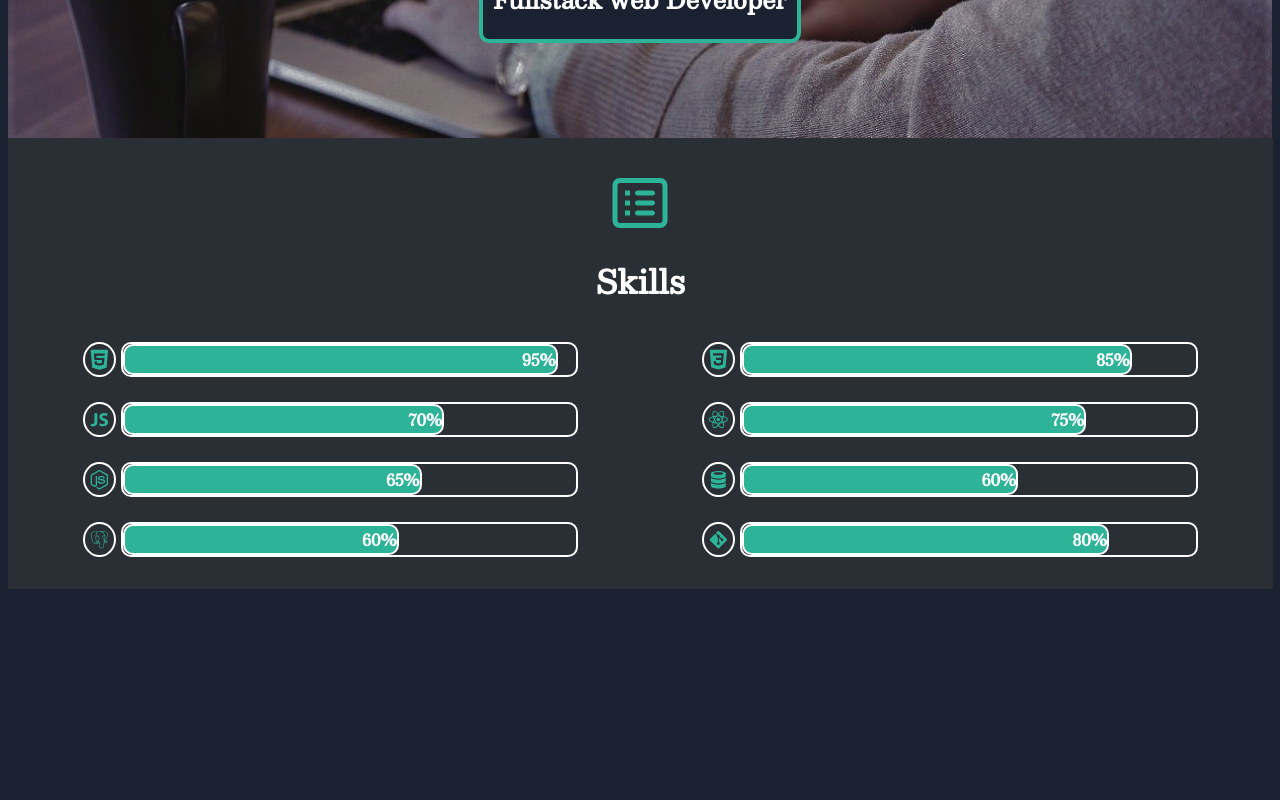
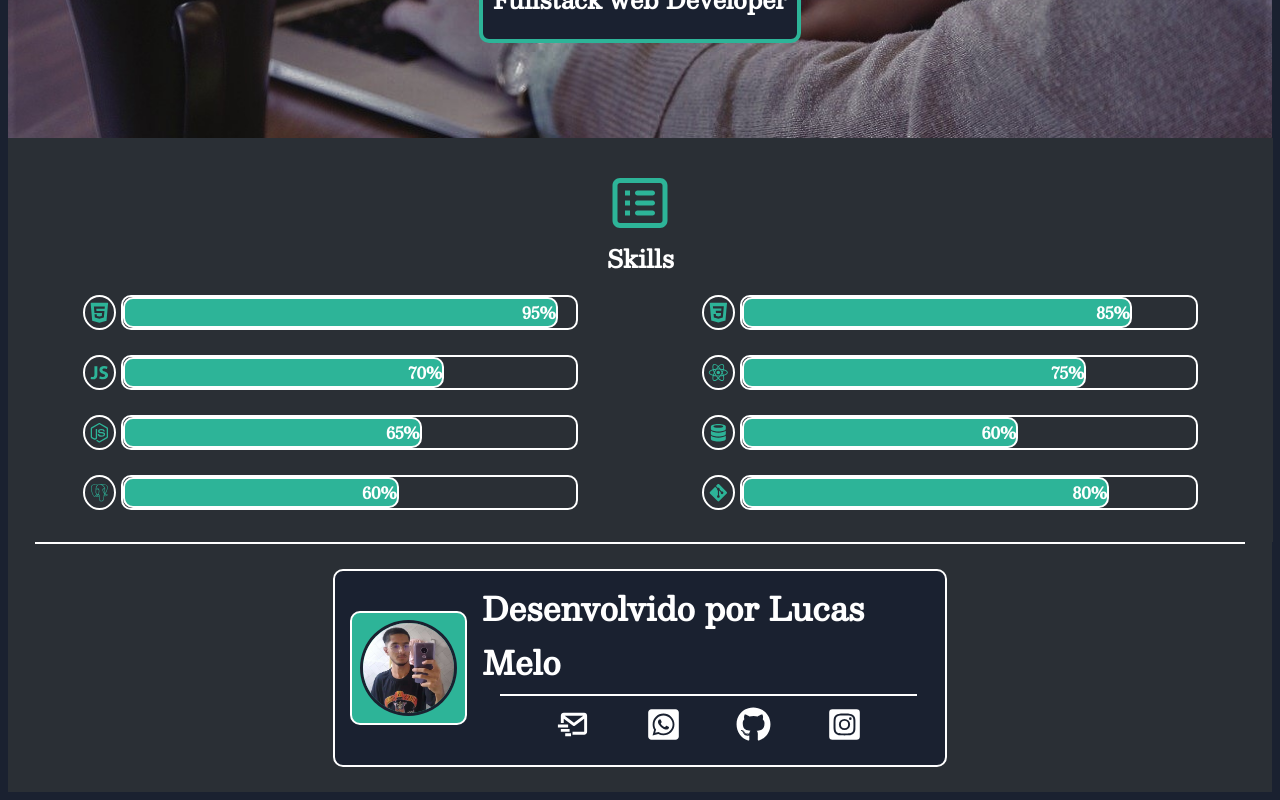
Before and after one commit to Dev-LucasMelo/Portfolio_react, a React (Create React App) app in the folder portfolio/: page / in a window 1280 px wide. Shown: the part 562-1362 px from the top of the page. Before the commit the page ends 1159 px from the top, so only its background shows below. Built offline with nearby package versions, Linux system fonts and the light colour scheme.

Commit message:
identify component

```diff
--- a/portfolio/src/App.js
+++ b/portfolio/src/App.js
@@ -2,6 +2,7 @@ import './App.css';
 import Navigate from './components/Navigate/navigate';
 import Header from './components/header/header';
 import Skills from './components/skills/skills';
+import Identify from './components/identify/identify';
 
 function App() {
   return (
@@ -9,6 +10,7 @@ function App() {
       <Navigate />
       <Header />
       <Skills />
+      <Identify />
     </div>
   );
 }
--- a/portfolio/src/components/header/header.jsx
+++ b/portfolio/src/components/header/header.jsx
@@ -1,6 +1,6 @@
 import React from 'react';
 import './header.css'
-import luscas from './../../images/luscas.jpeg'
+import luscas from './../../images/luscas.jpg'
 
 const Header = () => {
     return (
--- /dev/null
+++ b/portfolio/src/components/identify/identify.css
@@ -0,0 +1,72 @@
+.identify-component {
+    background-color: #2a2f35;
+    width: 100%;
+    margin: auto;
+    height: max-content;
+    display: flex;
+    align-items: center;
+    justify-content: space-around;
+}
+.identify-border {
+    border-top: 2px solid white;
+    margin: auto;
+    width: 95%;
+    padding: 0 5px;
+}
+.identify-box {
+    width: 50%;
+    margin: 25px auto;
+    display: flex;
+    flex-direction: row;
+    align-items: center;
+    justify-content: center;
+    border: 2px solid white;
+    background-color: #1a2130;
+    padding: 5px;
+    border-radius: 10px;
+}
+.photo-box {
+    height: 90px;
+    margin: auto 10px;
+    border: 2px solid white;
+    padding: 10px;
+    display: flex;
+    align-items: center;
+    justify-content: center;
+    border-radius: 10px;
+    background-color:#2db498;
+}
+.photo {
+    width: 100%;
+    height: 100%;
+    border: 3px solid #1a2130;;
+    border-radius: 50%;
+}
+.content-box {
+    display: flex;
+    flex-direction: column;
+    align-items: center;
+    justify-content: center;
+}
+.contact {
+    display: flex;
+    flex-direction: row;
+    align-items: center;
+    justify-content: space-evenly;
+    width:90%;
+    border-top: 2px solid white;
+    padding: 0 0;
+}
+.social-icon {
+    font-size: 35px;
+    margin: 11px 0;
+    transition: .2s ease-in;
+    cursor: pointer;
+}
+.social-icon:hover {
+    color: #2db498;
+    transition: .2s ease-in;
+}
+h1 {
+    margin: 5px;
+}
--- /dev/null
+++ b/portfolio/src/components/identify/identify.jsx
@@ -0,0 +1,41 @@
+import React from 'react';
+
+//imagens
+import luscas from './../../images/luscas.jpg'
+//icons
+
+import {BiMailSend} from 'react-icons/bi'
+import {FaWhatsappSquare,FaGithub,FaInstagramSquare} from 'react-icons/fa'
+//css
+import './identify.css'
+
+const Identify = () => {
+    return (
+        <footer className='identify-component'>
+            <div className='identify-border'>
+                <div className='identify-box'>
+                    <div className='photo-box'>
+                        <img className='photo' src={luscas} alt="" />
+                    </div>
+                    <div className='content-box'>
+                        <div classname='legend' >
+                            <h1>Desenvolvido por Lucas Melo</h1>
+                        </div>
+                        <div className='contact'>
+                            <a href="mailto:lucasmelodev@gmail.com" target=' _blank'><BiMailSend className='social-icon'/> </a>
+                            <a href="https://wa.me/5587000603641" target=' _blank'><FaWhatsappSquare className='social-icon'/></a>
+                            <a href="https://github.com/Dev-LucasMelo" target=' _blank'><FaGithub className='social-icon' /></a>
+                            <a href="https://www.instagram.com/luscanabis_/" target=' _blank'><FaInstagramSquare className='social-icon'/></a>
+
+
+
+
+                        </div>
+                    </div>
+                </div>
+            </div>
+        </footer>
+    );
+}
+
+export default Identify;
--- a/portfolio/src/components/skills/skills.jsx
+++ b/portfolio/src/components/skills/skills.jsx
@@ -52,7 +52,7 @@ const Skills = () => {
 
 
     return (
-        <div className='skills-component'>
+        <section className='skills-component'>
             <div className='tittle-skills'>
                 <CgList className='icon-skills' />
                 <h1>Skills</h1>
@@ -61,12 +61,11 @@ const Skills = () => {
                 {icons.map((values,key)=>(
                     <>
                         <Bar key={key} icon={values.icon} porcent={values.progress} />
-                        {console.log()}
                     </>
                 ))}
 
             </div>
-        </div>
+        </section>
     );
 }
 
--- a/portfolio/src/index.css
+++ b/portfolio/src/index.css
@@ -3,5 +3,9 @@ body {
   font-family: 'Besley', serif;
   color: white;
   background-color: #1a2130;
-  behavior: smooth ;
+  scroll-behavior: smooth
 }
+a {
+  text-decoration: none;
+  color: white;
+}
```
Also changed, not shown: portfolio/src/images/luscas.jpeg (deleted), portfolio/src/images/luscas.jpg (added).
